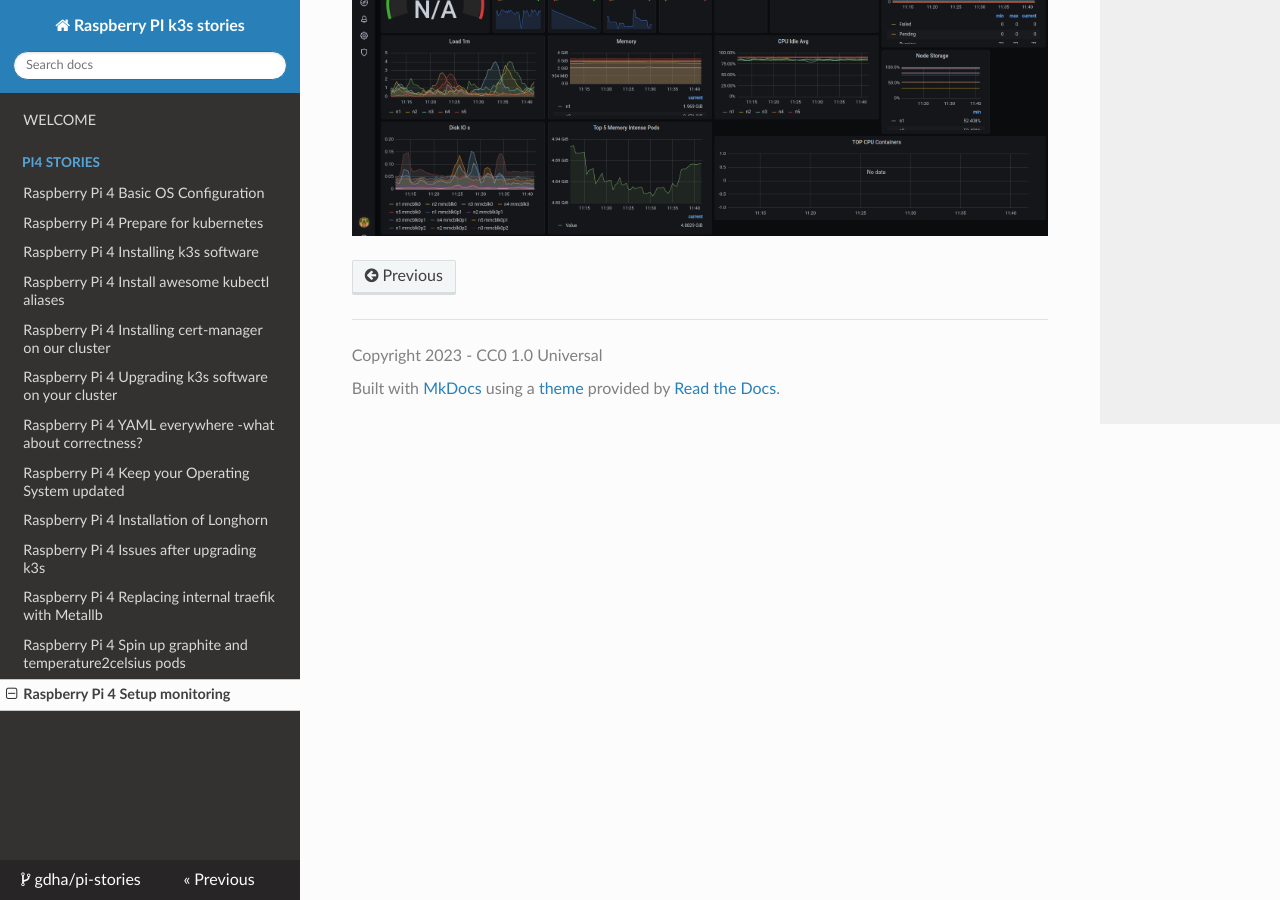
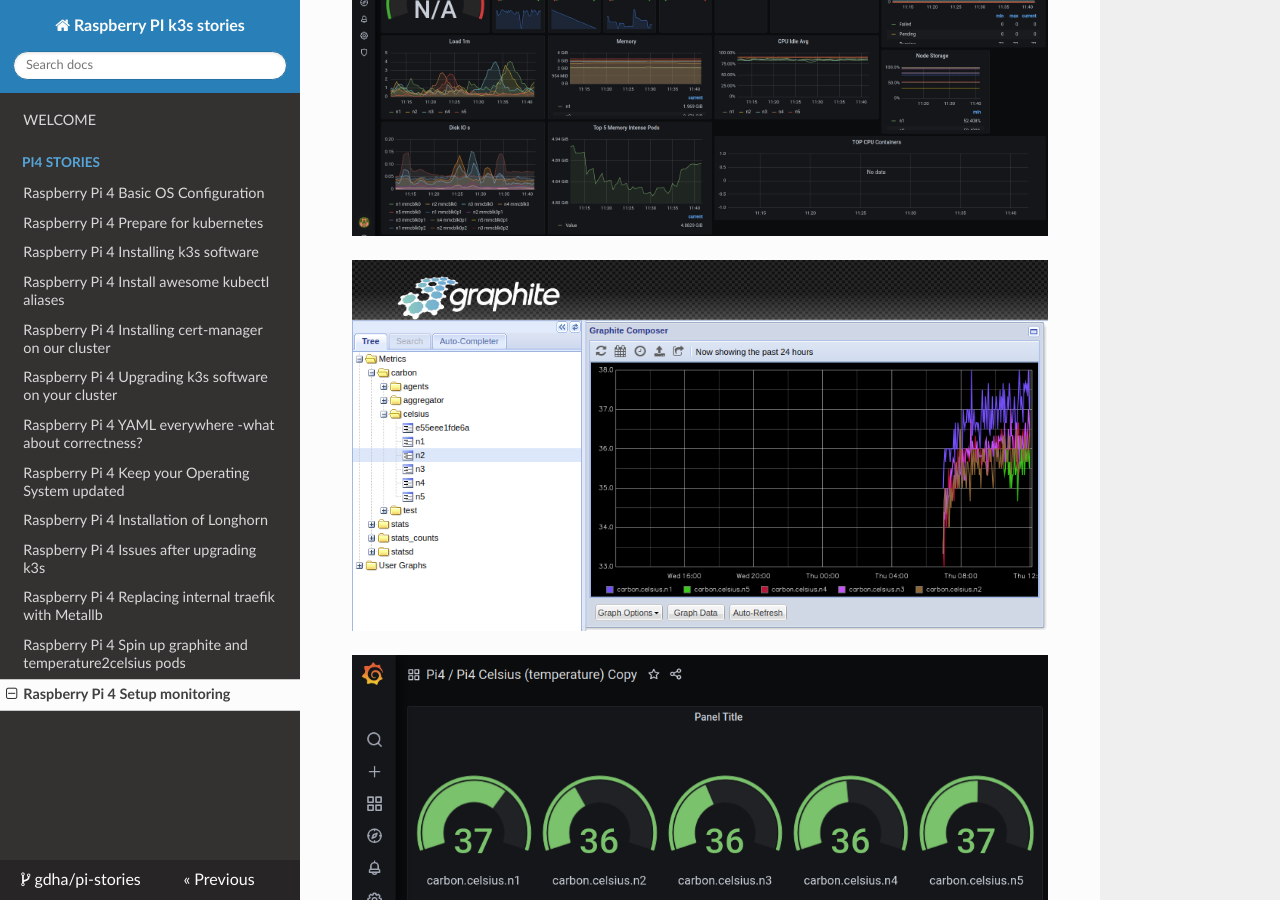
Before and after one commit to gdha/pi-stories, an MkDocs documentation site: the page built from docs/pi-stories13.md, in a window 1280 px wide and 900 px high, scrolled down 1298 px. Built offline with MkDocs 1.6.1, drawn with Linux system fonts in a browser that asks for light colours; nearby versions of some CDN libraries.

Commit message:
add more images to story 13 (no text yet)

```diff
--- a/docs/pi-stories13.md
+++ b/docs/pi-stories13.md
@@ -9,3 +9,7 @@
 ![](img/grafana-home.png)
 
 ![](img/kubernetes-cluster-grafana.png)
+
+![](img/graphite-celsius.png)
+
+![](img/pi4-celsius-grafana.png)
```
Also changed, not shown: docs/img/grahpite.png (deleted).
